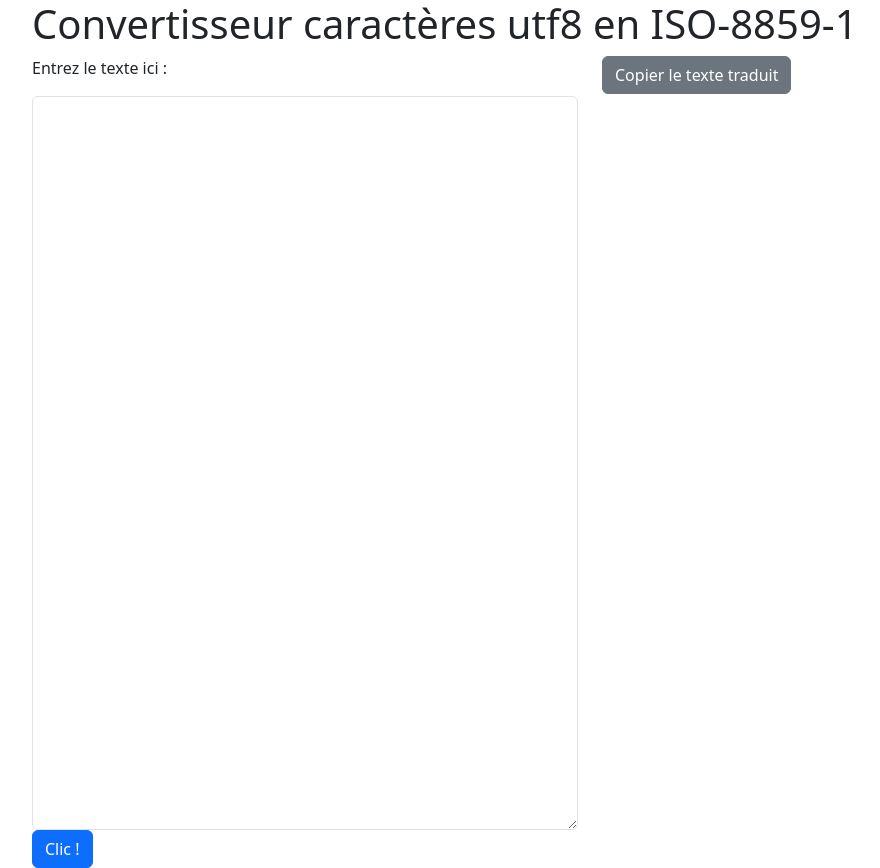
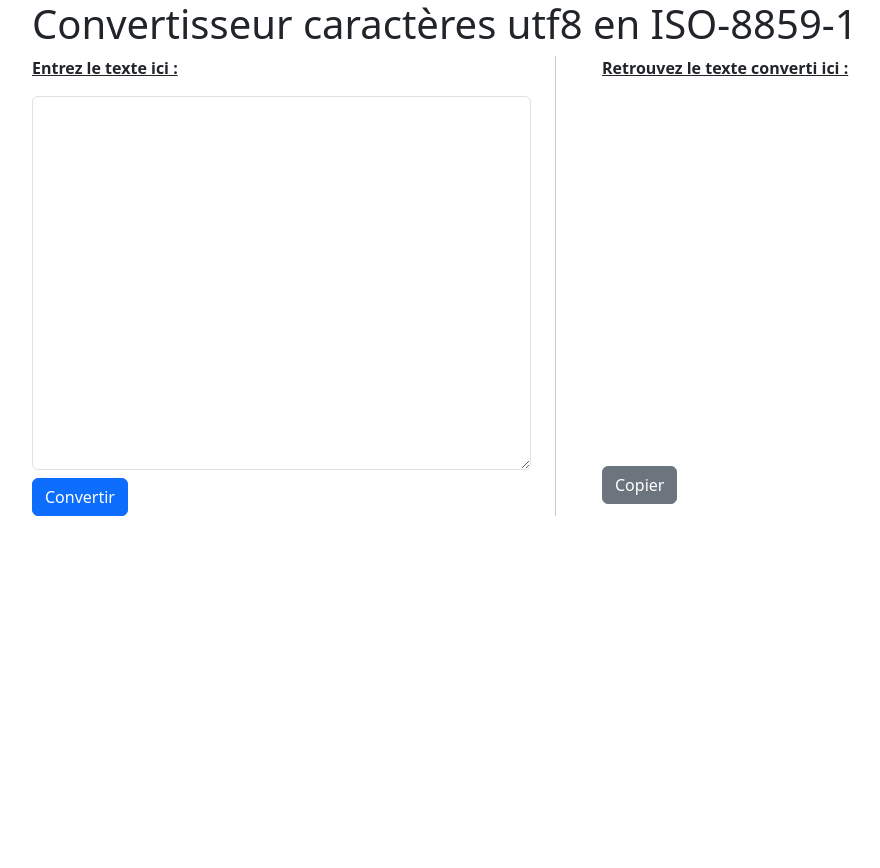
Before and after one commit to irondam/convertisseur, a plain HTML site: page index.html in a window 1280 px wide. Shown: the whole page, without its empty margins (50-930 px from the left). After the commit the page ends 800 px from the top, so only its background shows below. Drawn offline with nearby package versions, Linux system fonts and the light colour scheme.

Commit message:
Update index.html

```diff
--- a/index.html
+++ b/index.html
@@ -11,17 +11,27 @@
 		<h1>Convertisseur caractères utf8 en ISO-8859-1</h1>
 		<div class="row">
 			<div class="col-lg-6 mx-auto">
-				<div>
-					<p>Entrez le texte ici :</p>
-					<textarea class="form-control" id="input" rows="30"></textarea>
-				</div>
-				<div>
-					<button id="button" type="button" class="btn btn-primary">Clic !</button>
+				<div class="row">
+					<div class="col-11">
+						<p><b><u>Entrez le texte ici :</b></u></p>
+						<div>
+							<textarea class="form-control" id="input" rows="15"></textarea>
+						</div>
+						<div>
+							<button id="button" type="button" class="btn btn-primary mt-2">Convertir</button>
+						</div>
+					</div>
+					<div class="col-1 d-flex">
+						<div class="vr"></div>
+					</div>
 				</div>
 			</div>
 			<div class="col-lg-6 mx-auto">
-				<button id="copy" type="button" class="btn btn-secondary" data-target="#trad">Copier le texte traduit</button>
-				<p id="trad"></p>
+				<p><b><u>Retrouvez le texte converti ici :</b></u></p>
+				<div class="overflow-auto" style="height:370px" id="trad"></div>
+				<div>
+					<button id="copy" type="button" class="btn btn-secondary" data-target="#trad">Copier</button>
+				</div>
 			</div>
 		</div>
 	</div>
@@ -35,6 +45,7 @@ let trad = document.getElementById("trad");
 button.addEventListener("click", function(){
 let newText = text.value
 .replaceAll("Ã©","é")
+.replaceAll("áµ‰","e")
 .replaceAll("Ãª","ê")
 .replaceAll("Ã¨","è")
 .replaceAll("Ã«","ë")
@@ -51,6 +62,9 @@ let newText = text.value
 .replaceAll("â€“","-")
 .replaceAll("Â»","»")
 .replaceAll("Â«","«")
+.replaceAll("â€¦","...")
+.replaceAll("â€¯"," ")
+.replaceAll("â‚‚","2")
 .replaceAll("Ã‡","Ç")
 .replaceAll("Ã§","ç")
 .replaceAll("Ã®","î")
```
